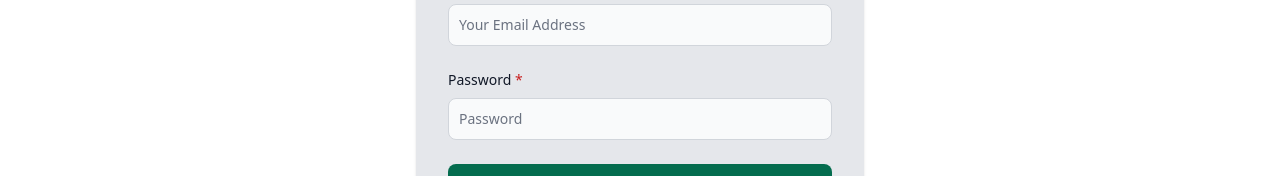
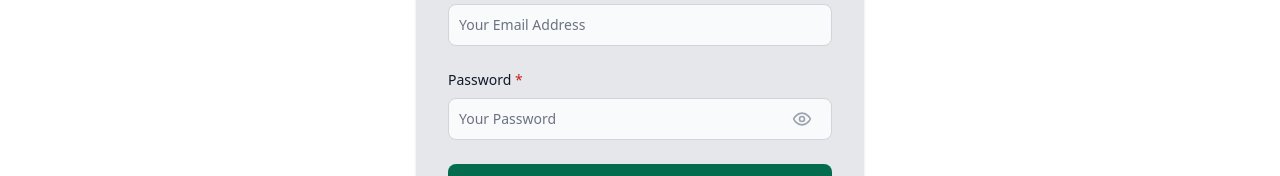
Before and after one commit to debugger-snjy/Coders-Mart-React, a React (Vite) app: page /login in a window 1280 px wide. Shown: the part 212-388 px from the top of the page. Built offline with nearby package versions, Linux system fonts and the light colour scheme.

Commit message:
Update : Added View Password Toggle Button

```diff
--- a/src/components/Login/Login.jsx
+++ b/src/components/Login/Login.jsx
@@ -11,7 +11,7 @@ function Login() {
 
     const { dispatch } = useContext(cartContext)
     const [emailInvalid, setEmailInvalid] = useState(null)
-
+    const [showPassword, setShowPassword] = useState(true);
     const navigateTo = useNavigate();
 
     useEffect(() => {
@@ -24,6 +24,18 @@ function Login() {
             localStorage.removeItem("toastError")
         }
     })
+
+    const togglePassword = (e) => {
+        setShowPassword(!showPassword);
+        const passwordInput = document.getElementById("password");
+        console.log(passwordInput)
+        if (showPassword) {
+            passwordInput.type = "text"
+        }
+        else {
+            passwordInput.type = "password"
+        }
+    }
 
     const checkInputs = (e) => {
         console.log(e)
@@ -88,9 +100,20 @@ function Login() {
                                 <input type="email" onInput={(e) => checkInputs(e)} name="email" id="email" className={`bg-gray-50 border ${emailInvalid === true ? 'border-[3px] dark:border-red-300 border-red-500' : emailInvalid === false ? 'border-[3px] dark:border-green-400 border-green-500 ' : ''} border-gray-300 text-gray-900 text-sm rounded-lg  block w-full p-2.5 dark:bg-gray-700 dark:border-gray-600 dark:placeholder-gray-400 dark:text-white `} placeholder="Your Email Address" required />
                                 {emailInvalid === true && <p id="helper-text-explanation" class="mt-2 text-sm text-red-800 dark:text-red-400">Invalid Email Address</p>}
                             </div>
-                            <div>
+                            <div class="relative text-gray-600 focus-within:text-gray-400">
                                 <label htmlFor="password" className="block mb-2 text-sm font-medium text-gray-900 dark:text-white">Password <span className="text-red-700">*</span></label>
-                                <input type="password" name="password" id="password" placeholder="Password" className="bg-gray-50 border border-gray-300 text-gray-900 text-sm rounded-lg focus:ring-primary-600 focus:border-primary-600 block w-full p-2.5 dark:bg-gray-700 dark:border-gray-600 dark:placeholder-gray-400 dark:text-white dark:focus:ring-blue-500 dark:focus:border-blue-500" required />
+                                <div className="relative">
+                                    <input type="password" id="password" name="password" className={`bg-gray-50 border border-gray-300 text-gray-900 text-sm rounded-lg  block w-full p-2.5 dark:bg-gray-700 dark:border-gray-600 dark:placeholder-gray-400 dark:text-white `} placeholder="Your Password" autocomplete="off" />
+                                    <span class="absolute inset-y-0 right-4 flex items-center pl-2">
+                                        <button type="button" class="p-1 text-gray-400" onClick={(e) => togglePassword(e)}>
+                                            {showPassword ? (
+                                                <svg xmlns="http://www.w3.org/2000/svg" width="20" height="20" viewBox="0 0 24 24" fill="none" stroke="currentColor" stroke-width="2" stroke-linecap="round" stroke-linejoin="round" class="lucide lucide-eye"><path d="M2 12s3-7 10-7 10 7 10 7-3 7-10 7-10-7-10-7Z" /><circle cx="12" cy="12" r="3" /></svg>
+                                            ) : (
+                                                <svg xmlns="http://www.w3.org/2000/svg" width="20" height="20" viewBox="0 0 24 24" fill="none" stroke="currentColor" stroke-width="2" stroke-linecap="round" stroke-linejoin="round" class="lucide lucide-eye-off"><path d="M9.88 9.88a3 3 0 1 0 4.24 4.24" /><path d="M10.73 5.08A10.43 10.43 0 0 1 12 5c7 0 10 7 10 7a13.16 13.16 0 0 1-1.67 2.68" /><path d="M6.61 6.61A13.526 13.526 0 0 0 2 12s3 7 10 7a9.74 9.74 0 0 0 5.39-1.61" /><line x1="2" x2="22" y1="2" y2="22" /></svg>
+                                            )}
+                                        </button>
+                                    </span>
+                                </div>
                             </div>
                             <button type="button" onClick={loginUser} className="w-full focus:outline-none text-white bg-green-700 hover:bg-green-800 focus:ring-4 focus:ring-green-300 font-medium rounded-lg text-sm px-5 py-2.5 me-2 mb-2 dark:bg-green-600 dark:hover:bg-green-700 dark:focus:ring-green-800">Login User</button>
                             <p className="text-sm text-center font-light text-gray-500 dark:text-gray-400">
--- a/src/components/Signup/Signup.jsx
+++ b/src/components/Signup/Signup.jsx
@@ -11,6 +11,7 @@ function Signup() {
     const [nameInvalid, setNameInvalid] = useState(null)
     const [emailInvalid, setEmailInvalid] = useState(null)
     const [phoneInvalid, setPhoneInvalid] = useState(null)
+    const [showPassword, setShowPassword] = useState(true);
 
     useEffect(() => {
         if (isUserLoggedIn()) {
@@ -18,6 +19,18 @@ function Signup() {
             navigateTo("/");
         }
     })
+
+    const togglePassword = (e) => {
+        setShowPassword(!showPassword);
+        const passwordInput = document.getElementById("password");
+        console.log(passwordInput)
+        if (showPassword) {
+            passwordInput.type = "text"
+        }
+        else {
+            passwordInput.type = "password"
+        }
+    }
 
     const checkInputs = (e) => {
         console.log(e)
@@ -164,7 +177,18 @@ function Signup() {
 
                             <div>
                                 <label htmlFor="password" className="block mb-2 text-sm font-medium text-gray-900 dark:text-white">Password <span className="text-red-700">*</span></label>
-                                <input type="password" onInput={(e) => checkInputs(e)} name="password" id="password" placeholder="Your Password" className={`bg-gray-50 border-gray-300 ${passwordInvalid === true ? 'border-[3px] dark:border-red-300 border-red-500' : passwordInvalid === false ? 'border-[3px] dark:border-green-400 border-green-500 ' : ''} text-gray-900 text-sm rounded-lg  block w-full p-2.5 dark:bg-gray-700 dark:border-gray-600 dark:placeholder-gray-400 dark:text-white `} required />
+                                <div className="relative">
+                                    <input type="password" onInput={(e) => checkInputs(e)} id="password" name="password" className={`bg-gray-50 border border-gray-300 text-gray-900 text-sm rounded-lg  block w-full p-2.5 dark:bg-gray-700 dark:border-gray-600 dark:placeholder-gray-400 dark:text-white `} placeholder="Your Password" autocomplete="off" />
+                                    <span class="absolute inset-y-0 right-4 flex items-center pl-2">
+                                        <button type="button" class="p-1 text-gray-400" onClick={(e) => togglePassword(e)}>
+                                            {showPassword ? (
+                                                <svg xmlns="http://www.w3.org/2000/svg" width="20" height="20" viewBox="0 0 24 24" fill="none" stroke="currentColor" stroke-width="2" stroke-linecap="round" stroke-linejoin="round" class="lucide lucide-eye"><path d="M2 12s3-7 10-7 10 7 10 7-3 7-10 7-10-7-10-7Z" /><circle cx="12" cy="12" r="3" /></svg>
+                                            ) : (
+                                                <svg xmlns="http://www.w3.org/2000/svg" width="20" height="20" viewBox="0 0 24 24" fill="none" stroke="currentColor" stroke-width="2" stroke-linecap="round" stroke-linejoin="round" class="lucide lucide-eye-off"><path d="M9.88 9.88a3 3 0 1 0 4.24 4.24" /><path d="M10.73 5.08A10.43 10.43 0 0 1 12 5c7 0 10 7 10 7a13.16 13.16 0 0 1-1.67 2.68" /><path d="M6.61 6.61A13.526 13.526 0 0 0 2 12s3 7 10 7a9.74 9.74 0 0 0 5.39-1.61" /><line x1="2" x2="22" y1="2" y2="22" /></svg>
+                                            )}
+                                        </button>
+                                    </span>
+                                </div>
                                 {passwordInvalid === true && <p id="helper-text-explanation" class="mt-2 text-sm text-red-800 dark:text-red-400">Password Must Contain atleast 8 Characters and atleast 1 Upper, 1 Lower, 1 Special and 1 Number in Your Password</p>}
                             </div>
                             <div>
```
